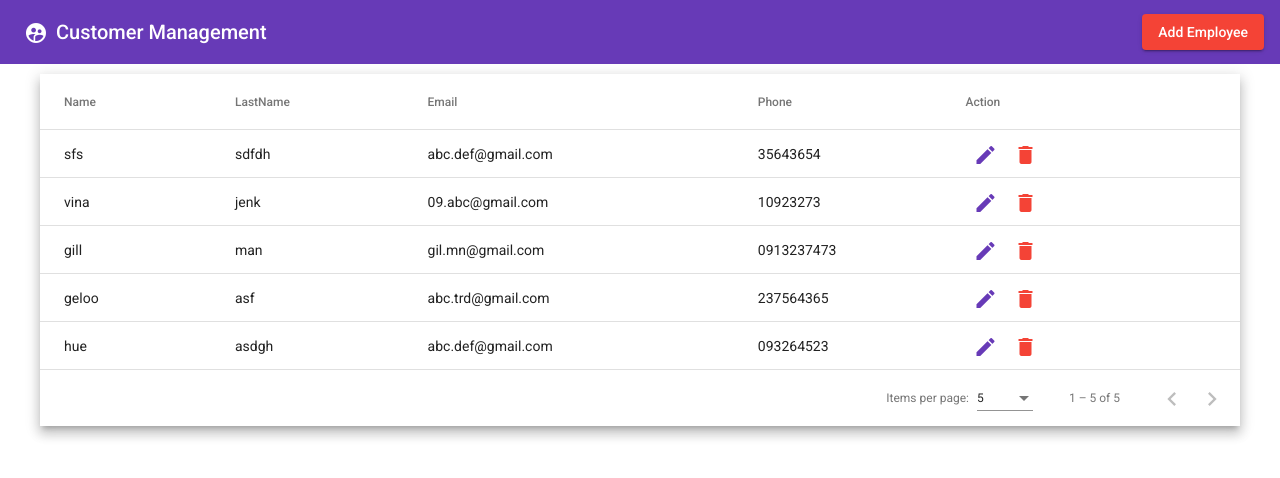
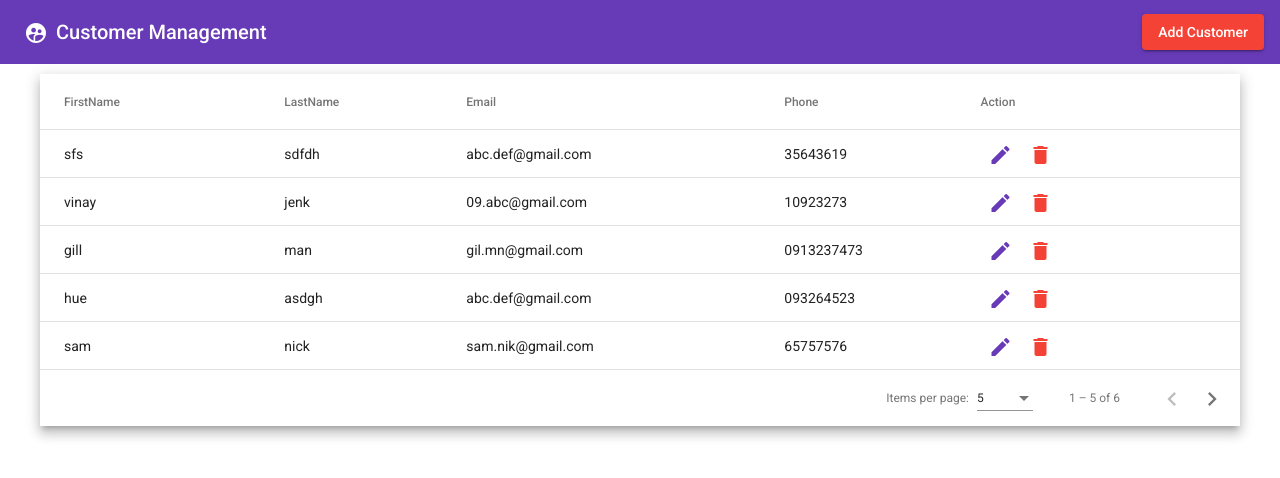
Before and after one commit to sarukaur/CustomerContactManagement, an Angular app: page / in a window 1280 px wide. Shown: the top 478 px of the page. Built offline with nearby package versions, Linux system fonts and the light colour scheme; data requests are answered from the project's data file.

Commit message:
Updated validation

```diff
--- a/db.json
+++ b/db.json
@@ -1,14 +1,14 @@
 {
-  "EmployeeList": [
+  "CustomerList": [
     {
       "firstName": "sfs",
       "lastName": "sdfdh",
       "Email": "abc.def@gmail.com",
-      "Phone": "35643654",
+      "Phone": "35643619",
       "id": 4
     },
     {
-      "firstName": "vina",
+      "firstName": "vinay",
       "lastName": "jenk",
       "Email": "09.abc@gmail.com",
       "Phone": "10923273",
@@ -22,18 +22,25 @@
       "id": 7
     },
     {
-      "firstName": "geloo",
-      "lastName": "asf",
-      "Email": "abc.trd@gmail.com",
-      "Phone": "237564365",
-      "id": 8
-    },
-    {
       "firstName": "hue",
       "lastName": "asdgh",
       "Email": "abc.def@gmail.com",
       "Phone": "093264523",
       "id": 9
+    },
+    {
+      "firstName": "sam",
+      "lastName": "nick",
+      "Email": "sam.nik@gmail.com",
+      "Phone": "65757576",
+      "id": 10
+    },
+    {
+      "firstName": "Ally",
+      "lastName": "Fun",
+      "Email": "ally.fn@gmail.com",
+      "Phone": "1232747234",
+      "id": 11
     }
   ],
   "comments": [
--- a/src/app/app.component.html
+++ b/src/app/app.component.html
@@ -4,7 +4,7 @@
   </button>
   <span>Customer Management</span>
   <span class="example-spacer"></span>
-  <button mat-raised-button color="warn" (click)="openDialog()">Add Employee</button>
+  <button mat-raised-button color="warn" (click)="openDialog()">Add Customer</button>
 </mat-toolbar>
 <div class="container">
   <div style="margin-top: 10px">
@@ -18,7 +18,7 @@
 
         <!-- ID Column -->
         <ng-container matColumnDef="FirstName">
-          <th mat-header-cell *matHeaderCellDef mat-sort-header> Name </th>
+          <th mat-header-cell *matHeaderCellDef mat-sort-header> FirstName </th>
           <td mat-cell *matCellDef="let row"> {{row.firstName}} </td>
         </ng-container>
 
@@ -43,10 +43,10 @@
         <ng-container matColumnDef="action">
           <th mat-header-cell *matHeaderCellDef mat-sort-header> Action </th>
           <td mat-cell *matCellDef="let row">
-            <button mat-icon-button (click)="modifyEmp(row)" color="primary">
+            <button mat-icon-button (click)="modifyCust(row)" color="primary">
               <mat-icon>edit</mat-icon>
             </button>
-            <button mat-icon-button (click)="deleteEmp(row.id)" color="warn">
+            <button mat-icon-button (click)="deleteCust(row.id)" color="warn">
               <mat-icon>delete</mat-icon>
             </button>
           </td>
--- a/src/app/app.component.ts
+++ b/src/app/app.component.ts
@@ -22,7 +22,7 @@ export class AppComponent implements OnInit{
 
   }
   ngOnInit(): void {
-    this.getAllEmployees();
+    this.getAllCustomers();
   }
   openDialog() {
     this.dialog.open(DialogComponent, {
@@ -30,13 +30,13 @@ export class AppComponent implements OnInit{
     }).afterClosed().subscribe(val=>{
       if(val==='save')
       {
-      this.getAllEmployees();
+      this.getAllCustomers();
       }
     })
   }
 
-  getAllEmployees(){
-    this.api.getEmployeeList()
+  getAllCustomers(){
+    this.api.getCustomerList()
     .subscribe({
       next:(res)=>{
         this.dataSource=new MatTableDataSource(res);
@@ -48,7 +48,7 @@ export class AppComponent implements OnInit{
       }
     })
   }
-  modifyEmp(row : any)
+  modifyCust(row : any)
   {
     this.dialog.open(DialogComponent,{
       width:'30%',
@@ -56,17 +56,17 @@ export class AppComponent implements OnInit{
     }).afterClosed().subscribe(val=>{
       if(val==='update')
       {
-        this.getAllEmployees();
+        this.getAllCustomers();
       }
     })
   }
-  deleteEmp(id:number)
+  deleteCust(id:number)
   {
     this.api.deleteRecord(id)
     .subscribe({
       next:(res)=>{
-        alert("Employee record deleted successfully");
-        this.getAllEmployees();
+        alert("Customer record deleted successfully");
+        this.getAllCustomers();
       },
       error:()=>{
         alert("Error while deleting the record");
--- a/src/app/dialog/dialog.component.html
+++ b/src/app/dialog/dialog.component.html
@@ -1,25 +1,25 @@
-<h1 mat-dialog-title> Add Employee Form </h1>
+<h1 mat-dialog-title> Add Customer Form </h1>
 <div mat-dialog-content>
-   <form [formGroup]="EmployeeForm">
+   <form [formGroup]="CustomerForm">
     <mat-form-field appearance="outline">
-        <mat-label>Employee FirstName</mat-label>
-        <input formControlName="firstName" matInput placeholder="firstName">
+        <mat-label>Customer FirstName</mat-label>
+        <input formControlName="firstName" matInput placeholder="firstName" maxlength="50">
       </mat-form-field>
       <mat-form-field appearance="outline">
-        <mat-label>Employee LastName</mat-label>
-        <input formControlName="lastName" matInput placeholder="lastName">
+        <mat-label>Customer LastName</mat-label>
+        <input formControlName="lastName" matInput placeholder="lastName" maxlength="50">
       </mat-form-field>
       <mat-form-field appearance="outline">
         <mat-label>Email</mat-label>
-        <input formControlName="Email" matInput placeholder="Email">
+        <input formControlName="Email" matInput placeholder="Email" maxlength="100">
       </mat-form-field>
       <mat-form-field appearance="outline">
         <mat-label>Phone Number</mat-label>
-        <input formControlName="Phone" matInput placeholder="Phone">
+        <input formControlName="Phone" matInput placeholder="Phone" maxlength="10" minlength="10" pattern="[0-9]*">
       </mat-form-field>
    </form>
 </div>
 <div mat-dialog-action [align]="'end'">
-    <button mat-raised-button color="Primary" (click)="addEmployee()">{{actionBtn}}</button>
+    <button mat-raised-button color="Primary" (click)="addCustomer()">{{actionBtn}}</button>
     <button style=" margin-left: 8px;" mat-raised-button color="warn" mat-dialog-close>Cancel</button>
 </div>
--- a/src/app/dialog/dialog.component.ts
+++ b/src/app/dialog/dialog.component.ts
@@ -10,7 +10,7 @@ import { subscribeOn } from 'rxjs';
   styleUrls: ['./dialog.component.css']
 })
 export class DialogComponent implements OnInit {
-  EmployeeForm !: FormGroup;
+  CustomerForm !: FormGroup;
   actionBtn:string="Save";
   constructor(private formBuilder: FormBuilder,
     private api: ApiService,
@@ -18,7 +18,7 @@ export class DialogComponent implements OnInit {
     private ref:MatDialogRef<DialogComponent>) { }
 
   ngOnInit(): void {
-    this.EmployeeForm=this.formBuilder.group({
+    this.CustomerForm=this.formBuilder.group({
       firstName:['',Validators.required],
       lastName:['',Validators.required],
       Email:['',Validators.required],
@@ -27,23 +27,23 @@ export class DialogComponent implements OnInit {
     if(this.modifyData)
     {
       this.actionBtn="Update";
-      this.EmployeeForm.controls["firstName"].setValue(this.modifyData.firstName);
-      this.EmployeeForm.controls["lastName"].setValue(this.modifyData.lastName);
-      this.EmployeeForm.controls["Email"].setValue(this.modifyData.Email);
-      this.EmployeeForm.controls["Phone"].setValue(this.modifyData.Phone);
+      this.CustomerForm.controls["firstName"].setValue(this.modifyData.firstName);
+      this.CustomerForm.controls["lastName"].setValue(this.modifyData.lastName);
+      this.CustomerForm.controls["Email"].setValue(this.modifyData.Email);
+      this.CustomerForm.controls["Phone"].setValue(this.modifyData.Phone);
     }
   }
-  addEmployee()
+  addCustomer()
   {
     if(!this.modifyData)
     {
-      if(this.EmployeeForm.valid)
+      if(this.CustomerForm.valid)
     {
-      this.api.postEmployee(this.EmployeeForm.value)
+      this.api.postCustomer(this.CustomerForm.value)
       .subscribe({
         next:(res)=>{
           alert("Record added successfully");
-          this.EmployeeForm.reset();
+          this.CustomerForm.reset();
           this.ref.close('save');
         },
         error:()=>
@@ -56,16 +56,16 @@ export class DialogComponent implements OnInit {
     }
     else
     {
-      this.updateEmp();
+      this.updateCust();
     }
   }
-updateEmp()
+updateCust()
 {
-  this.api.putRecord(this.EmployeeForm.value,this.modifyData.id)
+  this.api.putRecord(this.CustomerForm.value,this.modifyData.id)
   .subscribe({
     next:(res)=>{
-      alert("Employee Details updated successfully");
-      this.EmployeeForm.reset();
+      alert("Customer Details updated successfully");
+      this.CustomerForm.reset();
       this.ref.close('update');
     },
     error:()=>{
--- a/src/app/services/api.service.ts
+++ b/src/app/services/api.service.ts
@@ -8,19 +8,20 @@ export class ApiService {
 
   constructor(private http:HttpClient) { }
 
-  postEmployee(data:any){
-    return this.http.post<any>("http://localhost:3000/EmployeeList",data);
+
+  postCustomer(data:any){
+    return this.http.post<any>("http://localhost:3000/CustomerList",data);
   }
-  getEmployeeList()
+  getCustomerList()
   {
-    return this.http.get<any>("http://localhost:3000/EmployeeList");
+    return this.http.get<any>("http://localhost:3000/CustomerList");
   }
   putRecord(data:any, id:number)
   {
-    return this.http.put<any>("http://localhost:3000/EmployeeList/" +id, data);
+    return this.http.put<any>("http://localhost:3000/CustomerList/" +id, data);
   }
   deleteRecord(id:number)
   {
-    return this.http.delete<any>("http://localhost:3000/EmployeeList/" +id);
+    return this.http.delete<any>("http://localhost:3000/CustomerList/" +id);
   }
 }
```
